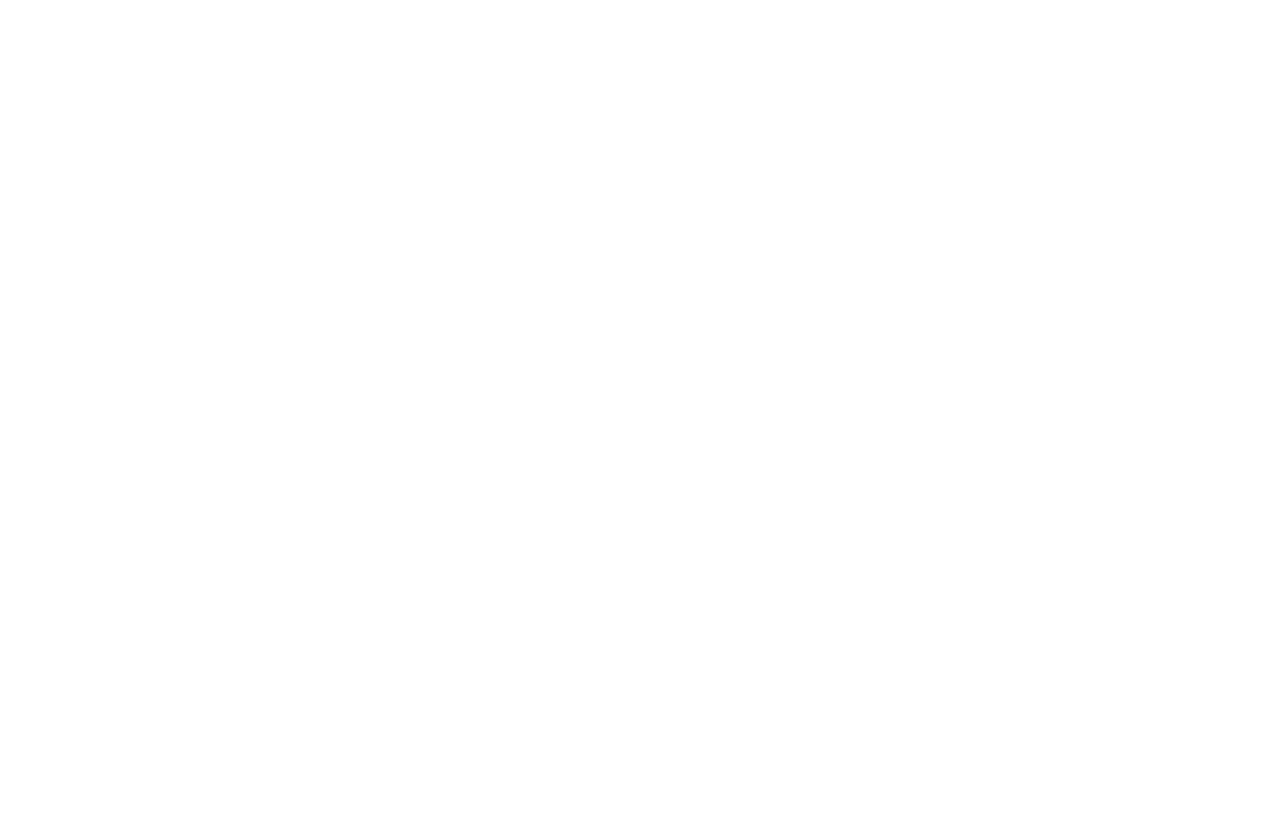
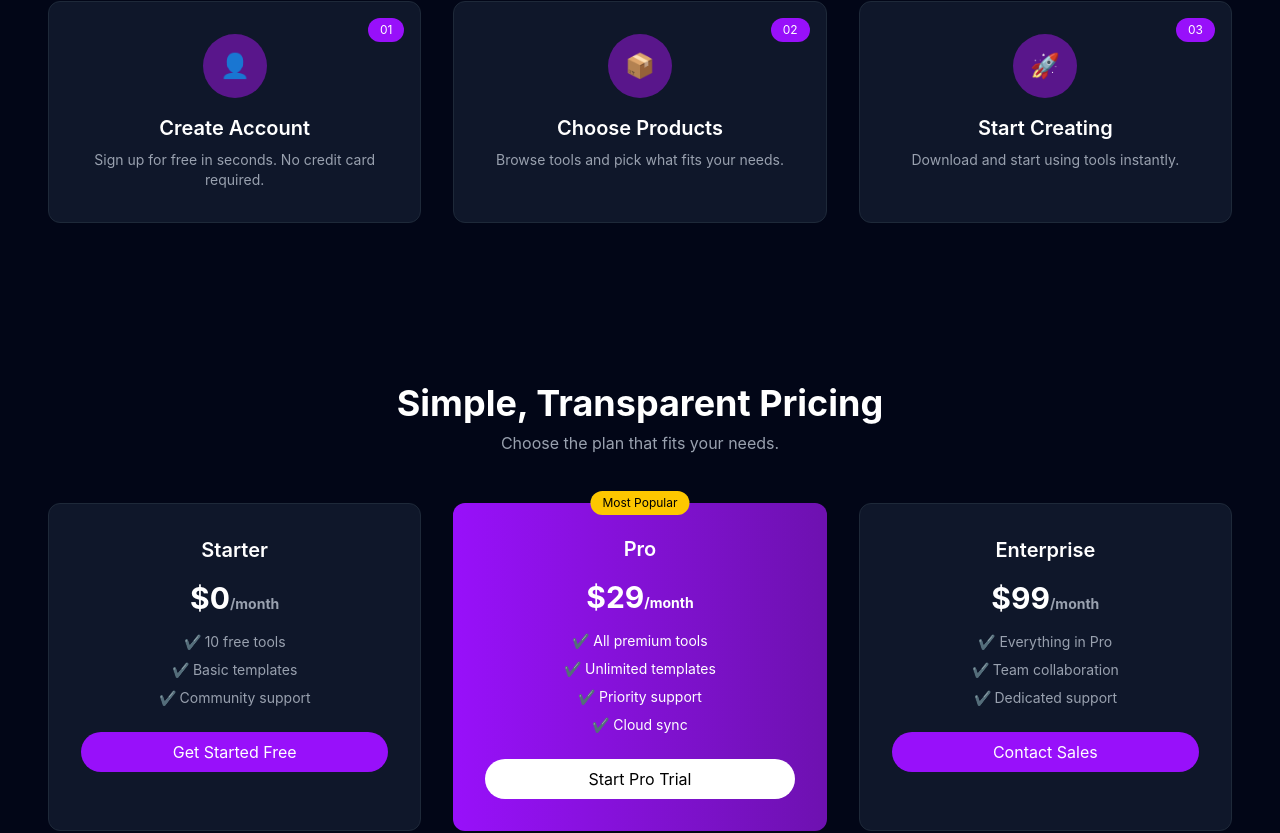
Before and after one commit to eshtiak23/Assinment-6-DigiTools-Platform, a React (Vite) app: page / in a window 1280 px wide. Shown: the part 1989-2822 px from the top of the page. Before the commit the page ends 1790 px from the top, so only its background shows below. Built offline with nearby package versions, Linux system fonts and the light colour scheme.

Commit message:
Added Setps,Pricing Section

```diff
--- a/src/App.jsx
+++ b/src/App.jsx
@@ -7,6 +7,10 @@
 import ToggleSection from "./components/ToggleSection";
 import Products from "./components/Products";
 import Cart from "./components/Cart";
+import Steps from "./components/Steps";
+import Pricing from "./components/Pricing";
+import Footer from "./components/Footer";
+
 
 // Toast
 import { ToastContainer, toast } from "react-toastify";
@@ -70,6 +74,12 @@
         />
       )}
 
+       {/* Extra Sections */}
+      <Steps />
+      <Pricing />
+      <Footer />
+
+
       {/* Toast */}
       <ToastContainer position="top-right" autoClose={2000} />
     </>
--- /dev/null
+++ b/src/components/Footer.jsx
@@ -0,0 +1,9 @@
+const Footer = () => {
+  return (
+    <div className="py-6 text-center text-gray-400 bg-gray-900">
+      <p>© 2026 DigiTools. All rights reserved.</p>
+    </div>
+  );
+};
+
+export default Footer;
--- /dev/null
+++ b/src/components/Pricing.jsx
@@ -0,0 +1,75 @@
+const Pricing = () => {
+  return (
+    <div className="bg-[#020617] text-white px-6 md:px-12 py-20 text-center">
+
+      {/* Title */}
+      <h2 className="text-3xl font-bold md:text-4xl">
+        Simple, Transparent Pricing
+      </h2>
+      <p className="mt-2 mb-12 text-gray-400">
+        Choose the plan that fits your needs.
+      </p>
+
+      {/* Pricing Cards */}
+      <div className="grid grid-cols-1 gap-8 md:grid-cols-3">
+
+        {/* Starter */}
+        <div className="bg-[#0F172A] p-8 rounded-xl border border-gray-800">
+          <h3 className="text-xl font-semibold">Starter</h3>
+          <p className="mt-4 text-3xl font-bold">$0<span className="text-sm text-gray-400">/month</span></p>
+
+          <ul className="mt-4 space-y-2 text-sm text-gray-400">
+            <li>✔ 10 free tools</li>
+            <li>✔ Basic templates</li>
+            <li>✔ Community support</li>
+          </ul>
+
+          <button className="w-full py-2 mt-6 bg-purple-600 rounded-full hover:bg-purple-700">
+            Get Started Free
+          </button>
+        </div>
+
+        {/* Pro (Highlighted) */}
+        <div className="relative p-8 text-white rounded-xl bg-gradient-to-r from-purple-600 to-purple-800">
+
+          <span className="absolute px-3 py-1 text-xs text-black -translate-x-1/2 bg-yellow-400 rounded-full -top-3 left-1/2">
+            Most Popular
+          </span>
+
+          <h3 className="text-xl font-semibold">Pro</h3>
+          <p className="mt-4 text-3xl font-bold">$29<span className="text-sm">/month</span></p>
+
+          <ul className="mt-4 space-y-2 text-sm">
+            <li>✔ All premium tools</li>
+            <li>✔ Unlimited templates</li>
+            <li>✔ Priority support</li>
+            <li>✔ Cloud sync</li>
+          </ul>
+
+          <button className="w-full py-2 mt-6 text-black bg-white rounded-full">
+            Start Pro Trial
+          </button>
+        </div>
+
+        {/* Enterprise */}
+        <div className="bg-[#0F172A] p-8 rounded-xl border border-gray-800">
+          <h3 className="text-xl font-semibold">Enterprise</h3>
+          <p className="mt-4 text-3xl font-bold">$99<span className="text-sm text-gray-400">/month</span></p>
+
+          <ul className="mt-4 space-y-2 text-sm text-gray-400">
+            <li>✔ Everything in Pro</li>
+            <li>✔ Team collaboration</li>
+            <li>✔ Dedicated support</li>
+          </ul>
+
+          <button className="w-full py-2 mt-6 bg-purple-600 rounded-full hover:bg-purple-700">
+            Contact Sales
+          </button>
+        </div>
+
+      </div>
+    </div>
+  );
+};
+
+export default Pricing;
--- /dev/null
+++ b/src/components/Steps.jsx
@@ -0,0 +1,72 @@
+const Steps = () => {
+  return (
+    <div className="bg-[#020617] text-white px-6 md:px-12 py-20 text-center">
+
+      {/* Title */}
+      <h2 className="text-3xl font-bold md:text-4xl">
+        Get Started In 3 Steps
+      </h2>
+      <p className="mt-2 mb-12 text-sm text-gray-400 md:text-base">
+        Start using premium digital tools in minutes, not hours.
+      </p>
+
+      {/* Cards */}
+      <div className="grid grid-cols-1 gap-8 md:grid-cols-3">
+
+        {/* Step 1 */}
+        <div className="relative bg-[#0F172A] p-8 rounded-xl border border-gray-800 hover:border-purple-500 transition">
+
+          <span className="absolute px-3 py-1 text-xs bg-purple-600 rounded-full top-4 right-4">
+            01
+          </span>
+
+          <div className="flex items-center justify-center w-16 h-16 mx-auto mb-4 text-2xl text-purple-400 bg-purple-900 rounded-full">
+            👤
+          </div>
+
+          <h3 className="text-xl font-semibold">Create Account</h3>
+          <p className="mt-2 text-sm text-gray-400">
+            Sign up for free in seconds. No credit card required.
+          </p>
+        </div>
+
+        {/* Step 2 */}
+        <div className="relative bg-[#0F172A] p-8 rounded-xl border border-gray-800 hover:border-purple-500 transition">
+
+          <span className="absolute px-3 py-1 text-xs bg-purple-600 rounded-full top-4 right-4">
+            02
+          </span>
+
+          <div className="flex items-center justify-center w-16 h-16 mx-auto mb-4 text-2xl text-purple-400 bg-purple-900 rounded-full">
+            📦
+          </div>
+
+          <h3 className="text-xl font-semibold">Choose Products</h3>
+          <p className="mt-2 text-sm text-gray-400">
+            Browse tools and pick what fits your needs.
+          </p>
+        </div>
+
+        {/* Step 3 */}
+        <div className="relative bg-[#0F172A] p-8 rounded-xl border border-gray-800 hover:border-purple-500 transition">
+
+          <span className="absolute px-3 py-1 text-xs bg-purple-600 rounded-full top-4 right-4">
+            03
+          </span>
+
+          <div className="flex items-center justify-center w-16 h-16 mx-auto mb-4 text-2xl text-purple-400 bg-purple-900 rounded-full">
+            🚀
+          </div>
+
+          <h3 className="text-xl font-semibold">Start Creating</h3>
+          <p className="mt-2 text-sm text-gray-400">
+            Download and start using tools instantly.
+          </p>
+        </div>
+
+      </div>
+    </div>
+  );
+};
+
+export default Steps;
```
